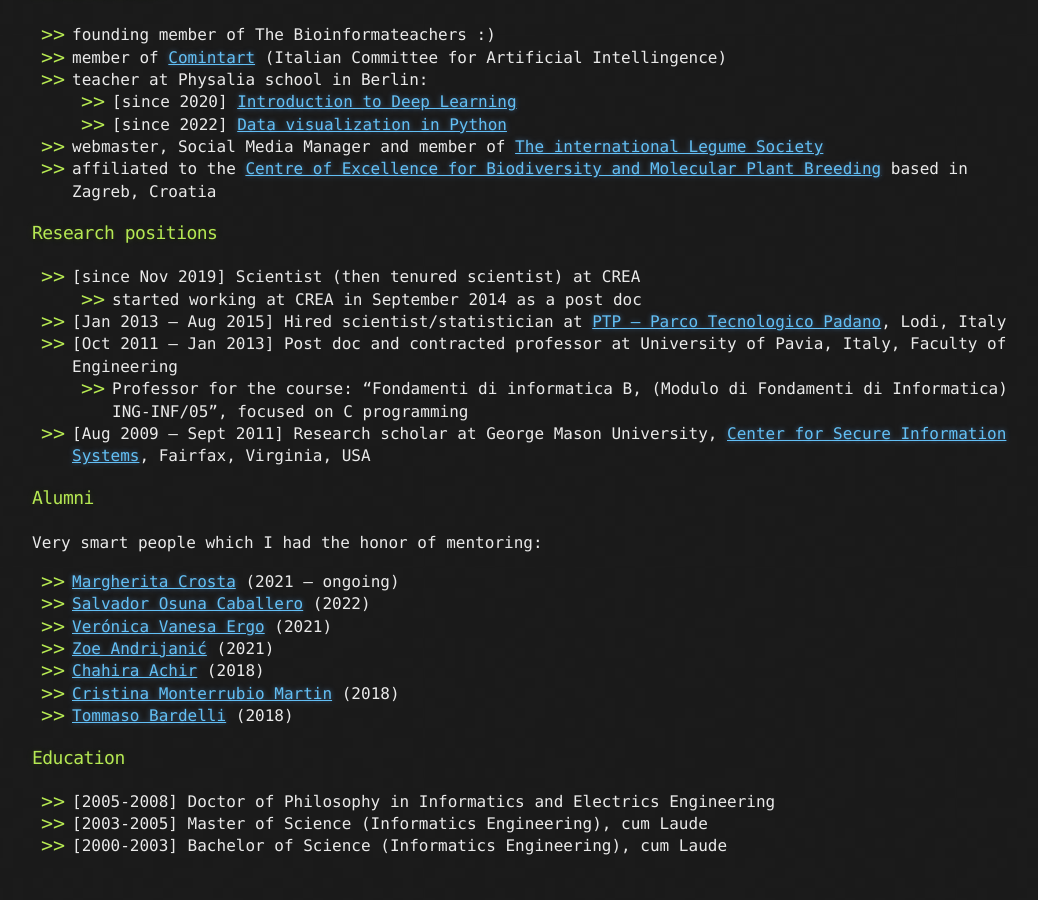
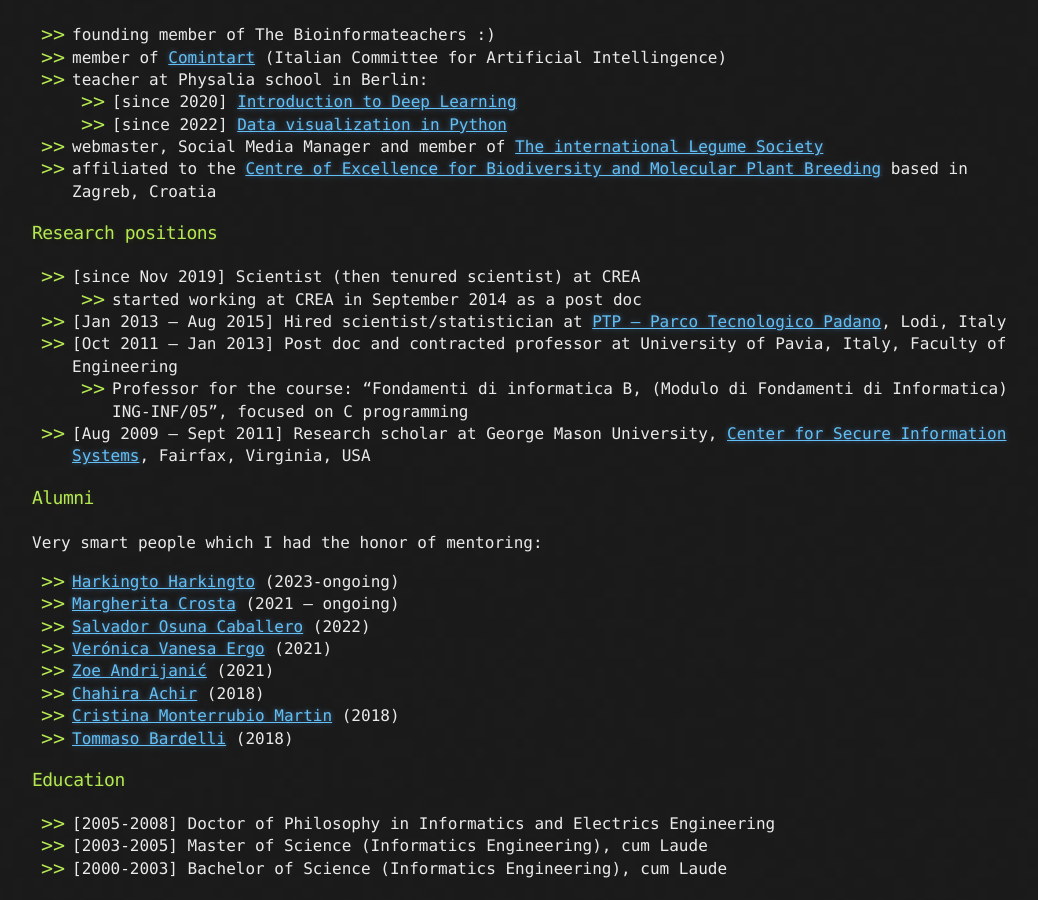
Before and after one commit to bioinformateachers/bioinformateachers.github.io, a Jekyll site: the page built from nelson.md, in a window 1280 px wide and 900 px high, scrolled down 1029 px. Shown: the whole window, without its empty margins (108-1146 px from the left). Built offline with Jekyll 4.4.1, drawn with Linux system fonts in a browser that asks for light colours; our own code applies the rules of GitHub Pages for plain Markdown files; before the commit the page ends 1907 px from its top, so only the background shows below that.

Commit message:
added Harkingto

```diff
--- a/nelson.md
+++ b/nelson.md
@@ -44,6 +44,7 @@ Viale Piacenza, 29 - 26900 Lodi, Italy
 
 Very smart people which I had the honor of mentoring:
 
+* [Harkingto Harkingto](https://photosyntech.no/people/harkingto-harkingto/) (2023-ongoing)
 * [Margherita Crosta](https://genleg.crea.gov.it/index.php/2022/02/14/margherita-crosta) (2021 – ongoing)
 * [Salvador Osuna Caballero](https://www.researchgate.net/profile/Salvador-Osuna-Caballero) (2022)
 * [Verónica Vanesa Ergo](https://ri.conicet.gov.ar/author/61170) (2021)
```
